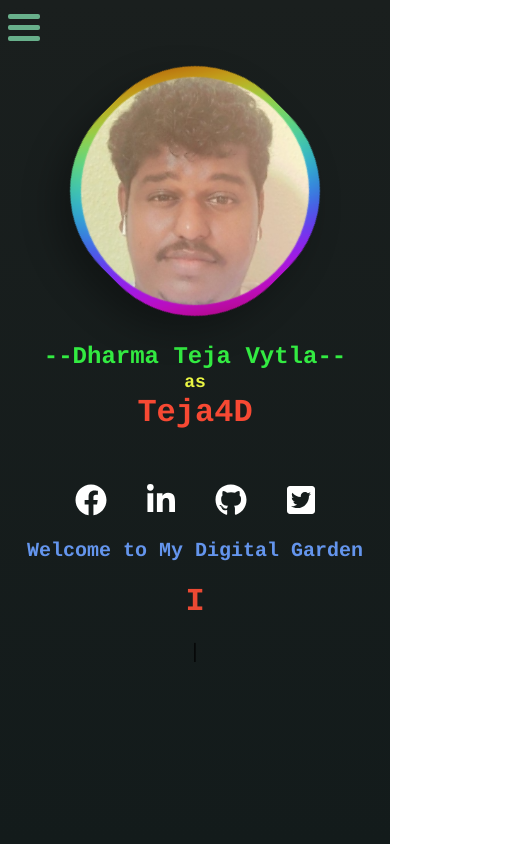
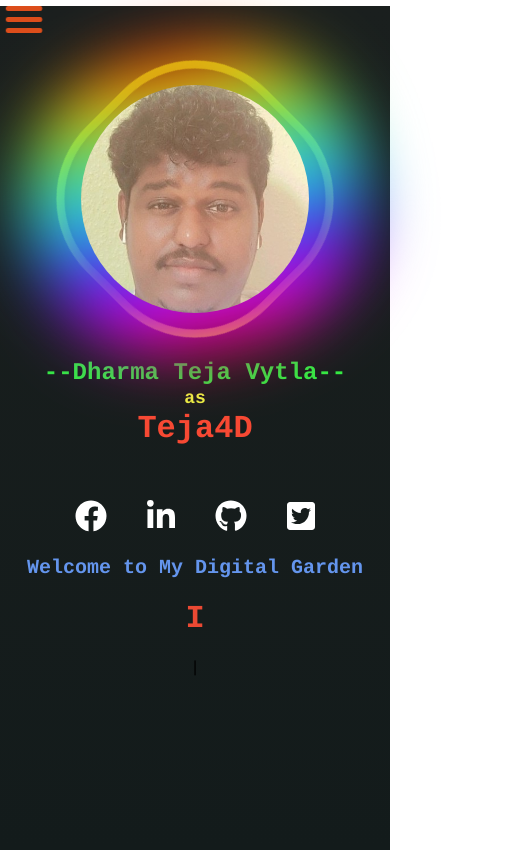
Before and after one commit to teja4d/Teja4d, a React (Create React App) app: page / in a window 390 px wide. Shown: the whole page, 507 px wide, since content can reach past the window. Built offline with nearby package versions, Linux system fonts and the light colour scheme.

Commit message:
added changes

```diff
--- a/package.json
+++ b/package.json
@@ -15,6 +15,8 @@
     "react": "^17.0.2",
     "react-animated-cursor": "^2.2.0",
     "react-dom": "^17.0.2",
+    "react-icons": "^4.3.1",
+    "react-pro-sidebar": "^0.7.1",
     "react-router-dom": "^6.0.1",
     "react-scripts": "4.0.3",
     "react-typist": "^2.0.5",
--- a/src/App.css
+++ b/src/App.css
@@ -2,6 +2,9 @@
   text-align: center;
   background-image: linear-gradient(to bottom,#1a1f1e , #131b1b);
   min-height: 100vh;
+  font-family: 'Courier';
+
+
 }
 .content-title{
   font-family: 'Courier';
--- a/src/App.js
+++ b/src/App.js
@@ -14,15 +14,14 @@ function App() {
   return (
     <div className="App">
       <Router>
+      {window.innerWidth>480 ?<AnimatedCursor outerSize={24} innersize={12} outerScale={1.5} color='51, 235, 66'/>: null}
       <Menubar/>
       <Image/>
-      {window.innerWidth>480 ?<AnimatedCursor outerSize={24} innersize={12} outerScale={1.5} color='51, 235, 66'/>: null}
       <h4 className="content-title">--Dharma Teja Vytla--</h4>
       <h4 className='support-letter'>as</h4>
       <h4 className='nick-name'>Teja4D</h4>
       <SocialIcons/>
       <Content></Content>
-
       </Router>
     </div>
   );
--- a/src/components/Content/Content.css
+++ b/src/components/Content/Content.css
@@ -2,8 +2,9 @@
 
 .welcome-text {
   font-family:"Courier";
-  font-size: 32px;
+  font-size: 24px;
   color: cornflowerblue;
+
 }
 
 .typer-text-start{
--- a/src/components/Imagebox/Image.css
+++ b/src/components/Imagebox/Image.css
@@ -2,21 +2,21 @@
     display: flex;
     align-items: center;
     justify-content: center;
-    padding-top: 16px;
+    padding-top: 32px;
 }
-
 .image-box{
-    position: relative;
+    position:relative ;
     width:240px;
     height:240px;
     box-shadow: 0 20px 35px rgba(0, 0,0, 0.3);
-    overflow: hidden;
+    overflow:initial;
     display: flex;
     justify-content: center;
     align-items: center;
     background: rgba(0,0,0,0.5);
-    border-radius: 45%;
     transform: rotate(45deg);
+    border: 8px solid hsl(76, 94%, 54%);
+    border-radius: 40%;
 }
 .image-box::before{
 content:'';
@@ -37,6 +37,7 @@ rgba(186, 12, 248, 1) 80%,
 rgba(251, 7, 217, 1) 90%,
 rgba(255, 0, 0, 1) 100%);
 animation: animate 5s linear infinite;
+border-radius: 45%;
 }
 .image-box::after{
     content: "";
--- a/src/components/Menubars/Menubar.css
+++ b/src/components/Menubars/Menubar.css
@@ -5,19 +5,20 @@
     background-color: rgb(140, 250, 89);
     border-radius: 2px;
     animation: menubar 3s linear infinite ;
+    transition: 0.1s ease-out;
 }
 .menu{
-   padding: 8px;
+   padding-left: 8px;
+
+
 }
 
 @keyframes menubar {
-    0%{width:32px;background-color:greenyellow };
+    0%{background-color:greenyellow;transform: scaleX(1);transform-origin: center; }
 
-    25%{width:40px;background-color: red;}
+    25%{background-color: red;transform: scaleX(1.2);transform-origin: center;}
 
-    50%{width:32px;background-color:rgb(36, 36, 233)};
+    50%{background-color:rgb(36, 36, 233);transform: scaleX(1);transform-origin: center;}
 
-    75%{width:40px;background-color:red};
-
-
+    75%{background-color:red;transform: scaleX(1.2);transform-origin: center;}
 }
--- a/src/components/Menubars/Menubar.js
+++ b/src/components/Menubars/Menubar.js
@@ -1,11 +1,18 @@
-import React from 'react'
+import React, { useState } from 'react'
+import Sidebar from '../Sidebar/Sidebar';
 import './Menubar.css'
-export default function Menubar() {
+export default function Menubar({menuClicked}) {
+
+
     return (
-        <div className='menu'>
-            <div className='menu-bar'></div>
-            <div className='menu-bar'></div>
-            <div className='menu-bar'></div>
+        <div className='menu' onClick={menuClicked}>
+
+             <div>
+             <div className='menu-bar'></div>
+             <div className='menu-bar'></div>
+             <div className='menu-bar'></div>
+            </div>
         </div>
+
     )
-}
+};
--- /dev/null
+++ b/src/components/Sidebar/Sidebar.css
@@ -0,0 +1,30 @@
+.side-bar {
+    background:linear-gradient(to bottom, rgb(47, 154, 255),rgb(50, 196, 37),rgb(247, 125, 54));
+    width: 240px;
+    height: 100vh;
+    left: 0;
+}
+
+.sidebar-list{
+    height: 100%;
+    width: 100%;
+    padding: 0;
+}
+
+.sidebar-item{
+    display: flex;
+    height: 40px;
+    width: 100%;
+    margin-top: 24px;
+    border-bottom: 1px solid black;
+    align-items: center;
+    justify-content: center;
+
+}
+.sidebar-icon{
+    margin-right: 5px;
+    font-size: 30px;
+}
+.sidebar-title{
+    font-size: 24px;
+}
--- /dev/null
+++ b/src/components/Sidebar/Sidebar.js
@@ -0,0 +1,22 @@
+import React from 'react'
+//import {ProSidebar,Menu,MenuItem} from 'react-pro-sidebar';
+import 'react-pro-sidebar/dist/css/styles.css';
+import { SidebarData } from './SidebarData';
+import {AiFillHome} from 'react-icons/ai'
+import './Sidebar.css'
+
+export default function Sidebar({showTitle}) {
+
+    return (
+        <div className='side-bar'>
+            <ul className='sidebar-list'>
+            {SidebarData.map((item,index)=>(
+                <li key={index} className='sidebar-item'>
+                    <div className='sidebar-icon'>{item.icon}</div>
+                    <div className='sidebar-title'>{item.tittle}</div>
+                </li>
+            ))}
+            </ul>
+        </div>
+    )
+}
--- /dev/null
+++ b/src/components/Sidebar/SidebarData.js
@@ -0,0 +1,20 @@
+import React from 'react'
+import {AiFillHome} from 'react-icons/ai'
+export const SidebarData = [
+    {
+        tittle:'Home',
+        icon:<AiFillHome/>
+    },
+    {
+        tittle:'About',
+        icon:<AiFillHome/>
+    },
+    {
+        tittle:'You',
+        icon:<AiFillHome/>
+    },
+    {
+        tittle:'Contact',
+        icon:<AiFillHome/>
+    }
+]
--- a/src/components/socialicons/SocialIcons.css
+++ b/src/components/socialicons/SocialIcons.css
@@ -9,14 +9,14 @@
     margin: 0 10px;
     padding: 10px;
     transition: 0.4s ease-in-out;
-    z-index: 1;
+
     border-radius: 50%;
 }
 
 .list-items::before,
 .list-items::after{
     background-color: #7bf17b;
-    z-index: -1;
+
 }
 
 
```
Also changed, not shown: 1 other file (tests, documents, lock files or other folders).
